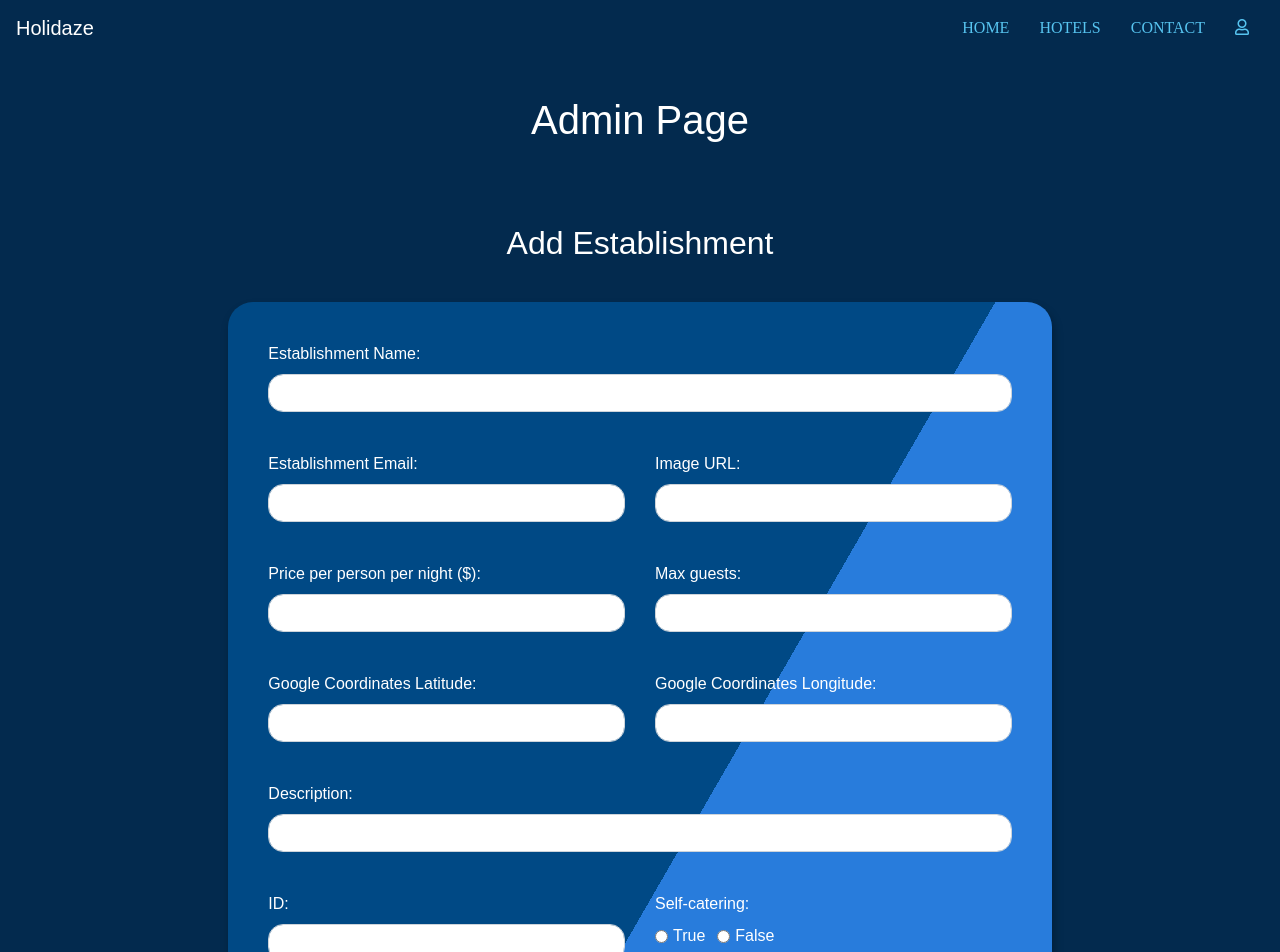
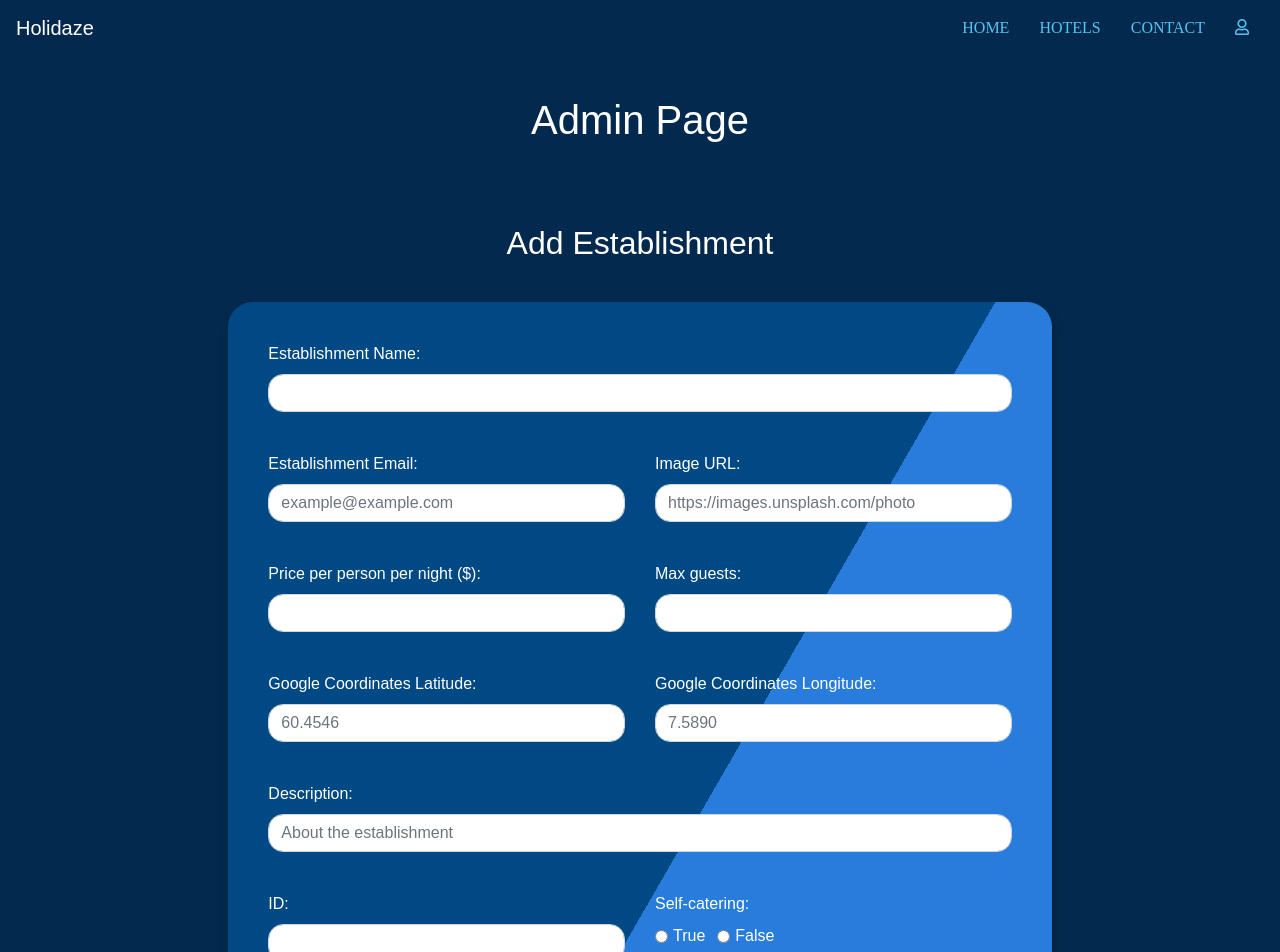
Before and after one commit to louisery/ProjectExam2_Holidaze_React, a React app: page /#/admin in a window 1280 px wide. Shown: the top 952 px of the page. Built offline with nearby package versions, Linux system fonts and the light colour scheme; a web font is replaced by a local one.

Commit message:
removed old unused code

```diff
--- a/src/components/addEstablishmentComponent.jsx
+++ b/src/components/addEstablishmentComponent.jsx
@@ -117,11 +117,7 @@ export default class EstablishmentComponent extends React.Component {
                 <label htmlFor="establishmentName">Establishment Name:</label>
                 <input
                   type="text"
-                  className={`[ form-control ] [ ${
-                    formErrors.establishmentName.length > 0
-                      ? "form-invalid"
-                      : ""
-                  } ]`}
+                  className="[ form-control ]"
                   noValidate
                   onChange={this.handleChange}
                   name="establishmentName"
@@ -141,11 +137,8 @@ export default class EstablishmentComponent extends React.Component {
                 <label htmlFor="establishmentEmail">Establishment Email:</label>
                 <input
                   type="text"
-                  className={`[ form-control ] [ ${
-                    formErrors.establishmentEmail.length > 0
-                      ? "form-invalid"
-                      : ""
-                  } ]`}
+                  className="[ form-control ]"
+                  placeholder="example@example.com"
                   noValidate
                   onChange={this.handleChange}
                   name="establishmentEmail"
@@ -163,9 +156,8 @@ export default class EstablishmentComponent extends React.Component {
                 <label htmlFor="imageUrl">Image URL:</label>
                 <input
                   type="text"
-                  className={`[ form-control ] [ ${
-                    formErrors.imageUrl.length > 0 ? "form-invalid" : ""
-                  } ]`}
+                  className="[ form-control ]"
+                  placeholder="https://images.unsplash.com/photo"
                   noValidate
                   onChange={this.handleChange}
                   name="imageUrl"
@@ -186,9 +178,7 @@ export default class EstablishmentComponent extends React.Component {
                 <label htmlFor="price">Price per person per night ($):</label>
                 <input
                   type="number"
-                  className={`[ form-control ] [ ${
-                    formErrors.price.length > 0 ? "form-invalid" : ""
-                  } ]`}
+                  className="[ form-control ]"
                   noValidate
                   onChange={this.handleChange}
                   name="price"
@@ -206,9 +196,7 @@ export default class EstablishmentComponent extends React.Component {
                 <label htmlFor="maxGuests">Max guests:</label>
                 <input
                   type="number"
-                  className={`[ form-control ] [ ${
-                    formErrors.maxGuests.length > 0 ? "form-invalid" : ""
-                  } ]`}
+                  className="[ form-control ]"
                   noValidate
                   onChange={this.handleChange}
                   name="maxGuests"
@@ -229,9 +217,8 @@ export default class EstablishmentComponent extends React.Component {
                 <label htmlFor="googleLat">Google Coordinates Latitude:</label>
                 <input
                   type="text"
-                  className={`[ form-control ] [ ${
-                    formErrors.googleLat.length > 0 ? "form-invalid" : ""
-                  } ]`}
+                  className="[ form-control ]"
+                  placeholder="60.4546"
                   noValidate
                   onChange={this.handleChange}
                   name="googleLat"
@@ -252,9 +239,8 @@ export default class EstablishmentComponent extends React.Component {
                 </label>
                 <input
                   type="text"
-                  className={`[ form-control ] [ ${
-                    formErrors.googleLong.length > 0 ? "form-invalid" : ""
-                  } ]`}
+                  className="[ form-control ]"
+                  placeholder="7.5890"
                   noValidate
                   onChange={this.handleChange}
                   name="googleLong"
@@ -275,9 +261,8 @@ export default class EstablishmentComponent extends React.Component {
                 <label htmlFor="description">Description:</label>
                 <input
                   type="text"
-                  className={`[ form-control ] [ ${
-                    formErrors.description.length > 0 ? "form-invalid" : ""
-                  } ]`}
+                  className="[ form-control ]"
+                  placeholder="About the establishment"
                   noValidate
                   onChange={this.handleChange}
                   name="description"
@@ -298,9 +283,7 @@ export default class EstablishmentComponent extends React.Component {
                 <label htmlFor="id">ID:</label>
                 <input
                   type="number"
-                  className={`[ form-control ] [ ${
-                    formErrors.id.length > 0 ? "form-invalid" : ""
-                  } ]`}
+                  className="[ form-control ]"
                   noValidate
                   onChange={this.handleChange}
                   name="id"
--- a/src/components/contactComponent.jsx
+++ b/src/components/contactComponent.jsx
@@ -75,14 +75,11 @@ export default class ContactComponent extends React.Component {
                 type="text"
                 name="clientName"
                 id="clientName"
-                className={`[ form-control ] [ ${
-                  formErrors.clientName.length > 0 ? "form-invalid" : ""
-                } ]`}
+                className="[ form-control ]"
                 noValidate
                 onChange={this.handleChange}
                 aria-required="true"
                 required
-                value={this.state.clientName}
               />
               {formErrors.clientName.length > 0 && (
                 <span className="[ form__error ]">
@@ -96,14 +93,12 @@ export default class ContactComponent extends React.Component {
                 type="text"
                 name="email"
                 id="email"
-                className={`[ form-control ] [ ${
-                  formErrors.email.length > 0 ? "form-invalid" : ""
-                } ]`}
+                className="[ form-control ]"
+                placeholder="example@example.com"
                 noValidate
                 onChange={this.handleChange}
                 aria-required="true"
                 required
-                value={this.state.email}
               />
               {formErrors.email.length > 0 && (
                 <span className="[ form__error ]">
@@ -118,14 +113,10 @@ export default class ContactComponent extends React.Component {
                 id="message"
                 rows="8"
                 cols="80"
-                className={`[ form-control ] [ ${
-                  formErrors.message.length > 0 ? "form-invalid" : ""
-                } ]`}
+                className="[ form-control ]"
                 noValidate
                 onChange={this.handleChange}
                 aria-required="true"
-                required
-                value={this.state.message}
               />
               {formErrors.message.length > 0 && (
                 <span className="[ form__error ]">
--- a/src/components/enquiryFormComponent.jsx
+++ b/src/components/enquiryFormComponent.jsx
@@ -84,9 +84,7 @@ export default class EnquiryFormComponent extends React.Component {
                   type="text"
                   name="clientName"
                   id="clientName"
-                  className={`[ form-control ] [ ${
-                    formErrors.clientName.length > 0 ? "form-invalid" : ""
-                  } ]`}
+                  className="[ form-control ]"
                   noValidate
                   onChange={this.handleChange}
                   aria-required="true"
@@ -104,9 +102,8 @@ export default class EnquiryFormComponent extends React.Component {
                   type="text"
                   name="email"
                   id="email"
-                  className={`[ form-control ] [ ${
-                    formErrors.email.length > 0 ? "form-invalid" : ""
-                  } ]`}
+                  className="[ form-control ]"
+                  placeholder="example@example.com"
                   noValidate
                   onChange={this.handleChange}
                   aria-required="true"
```
